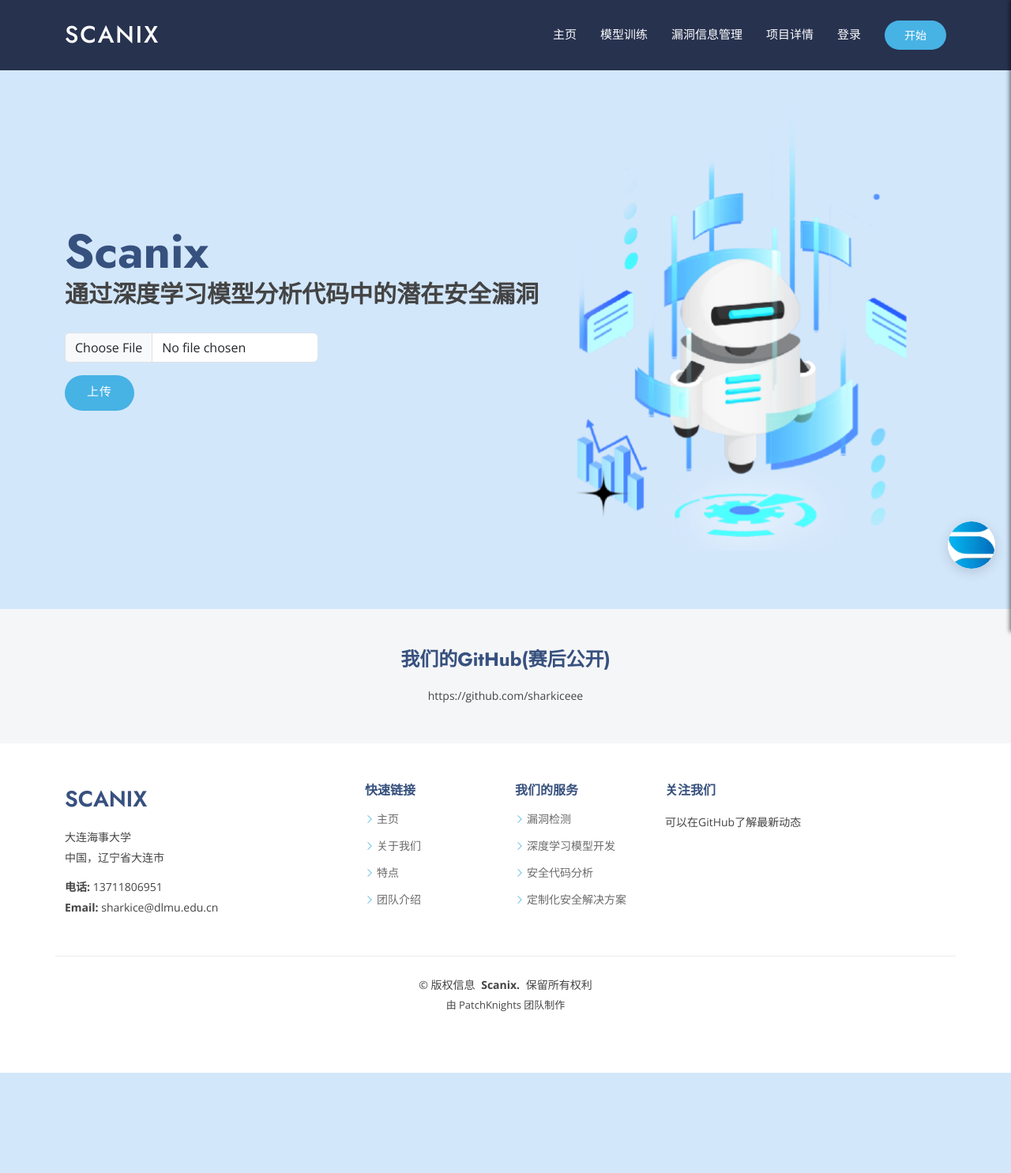
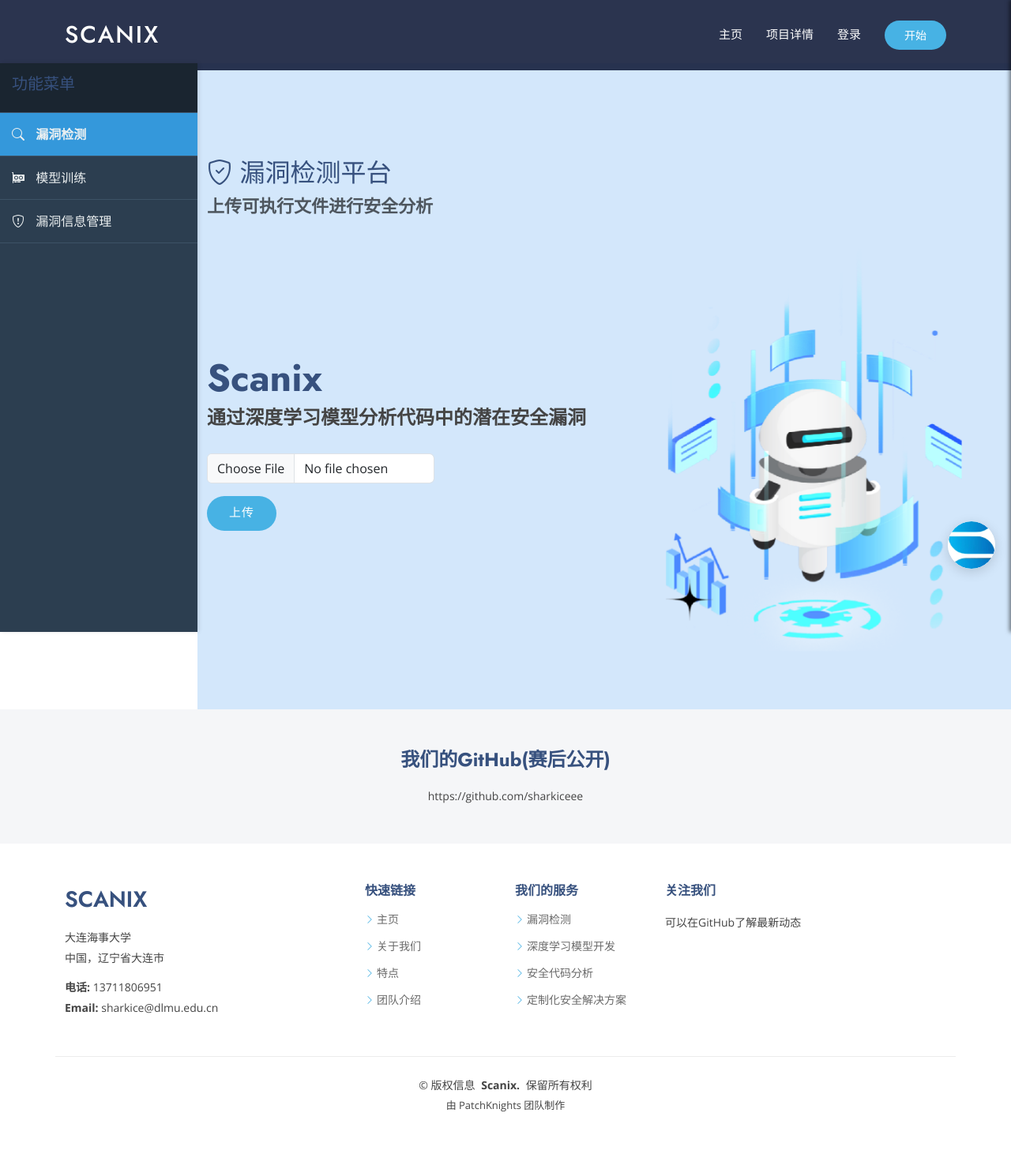
Before and after one commit to Mriris/DeepSeek_Detection, a Flask app: page /detective in a window 1280 px wide. Shown: the whole page at 79% size. Before the commit the page ends 1358 px from the top, so only its background shows below. Run offline with Flask 3, Linux system fonts and the light colour scheme; parts of the project's set-up code (start-up, migrations or seed data) failed here and were passed over; some libraries are stand-ins or nearby versions.

Commit message:
功能统合

```diff
--- a/templates/base.html
+++ b/templates/base.html
@@ -50,8 +50,6 @@
         <nav id="navmenu" class="navmenu">
             <ul>
                 <li><a href="/">主页</a></li> <!-- 首页 -->
-                <li><a href="/model_training">模型训练</a></li> <!-- 模型训练页面 -->
-                <li><a href="/vulnerability_management">漏洞信息管理</a></li> <!-- 漏洞信息管理页面 -->
                 <li><a href="/project-details">项目详情</a></li> <!-- 服务详情页面 -->
                 <li><a href="/login">登录</a></li>
             </ul>
@@ -60,10 +58,26 @@
         <a class="btn-getstarted" href="/detective">开始</a>
     </div>
 </header>
+
+<!-- 左侧侧边栏 (仅在特定页面显示) -->
+<div class="left-sidebar" id="leftSidebar">
+    <div class="sidebar-header">
+        <h5>功能菜单</h5>
+    </div>
+    <div class="sidebar-menu">
+        <ul>
+            <li><a href="/detective"><i class="bi bi-search"></i> 漏洞检测</a></li>
+            <li><a href="/model_training"><i class="bi bi-gpu-card"></i> 模型训练</a></li>
+            <li><a href="/vulnerability_management"><i class="bi bi-shield-exclamation"></i> 漏洞信息管理</a></li>
+        </ul>
+    </div>
+</div>
+
 <!-- Main Content -->
-<main class="main">
+<main class="main" id="mainContent">
     {% block content %}{% endblock %}
 </main>
+
 <!-- 侧边栏 -->
 <div class="sidebar" id="aiSidebar">
     <!-- 拖拽条 -->
@@ -81,6 +95,80 @@
 </button>
 
 <style>
+    /* 左侧侧边栏样式 */
+    .left-sidebar {
+        position: fixed;
+        left: -250px; /* 默认隐藏 */
+        top: 80px; /* 与顶部导航栏高度一致 */
+        width: 250px;
+        height: calc(100vh - 80px);
+        background-color: #2c3e50;
+        color: white;
+        box-shadow: 2px 0 5px rgba(0,0,0,0.1);
+        z-index: 999;
+        transition: left 0.3s ease;
+        overflow-y: auto;
+    }
+
+    /* 在需要显示侧边栏的页面上添加此类 */
+    body.show-left-sidebar .left-sidebar {
+        left: 0;
+    }
+
+    /* 在显示侧边栏时调整主内容区域 */
+    body.show-left-sidebar #mainContent {
+        margin-left: 250px;
+    }
+
+    .sidebar-header {
+        padding: 15px;
+        background-color: #1a2530;
+        border-bottom: 1px solid #3d5266;
+    }
+
+    .sidebar-menu ul {
+        list-style: none;
+        padding: 0;
+        margin: 0;
+    }
+
+    .sidebar-menu ul li {
+        border-bottom: 1px solid #3d5266;
+    }
+
+    .sidebar-menu ul li a {
+        display: block;
+        padding: 15px;
+        color: #ecf0f1;
+        text-decoration: none;
+        transition: background-color 0.3s;
+    }
+
+    .sidebar-menu ul li a:hover {
+        background-color: #34495e;
+    }
+
+    .sidebar-menu ul li a:active {
+        background-color: #34495e;
+    }
+
+    .sidebar-menu i {
+        margin-right: 10px;
+    }
+
+    /* 为主内容区域添加顶部边距，避免被导航栏遮挡 */
+    #mainContent {
+        transition: margin-left 0.3s ease;
+        padding-top: 80px; /* 添加与导航栏等高的顶部内边距 */
+    }
+
+    /* 为提示信息块添加样式 */
+    #mainContent .alert {
+        margin-top: 0;
+        margin-bottom: 20px;
+    }
+
+    /* 保持现有样式 */
     .toggle-btn:hover {
         transform: translateY(-3px);
         box-shadow: 0 6px 20px rgba(0, 123, 255, 0.3);
@@ -177,6 +265,29 @@
         observer.observe(sidebar, { attributes: true });
     });
 
+    // 检查当前页面是否需要显示左侧侧边栏
+    document.addEventListener('DOMContentLoaded', function() {
+        // 获取当前页面路径
+        const currentPath = window.location.pathname;
+
+        // 需要显示左侧侧边栏的页面列表
+        const sidebarPages = ['/detective', '/model_training', '/vulnerability_management'];
+
+        // 如果当前页面在列表中，显示左侧侧边栏
+        if (sidebarPages.includes(currentPath)) {
+            document.body.classList.add('show-left-sidebar');
+        }
+
+        // 根据当前页面高亮对应的菜单项
+        const menuItems = document.querySelectorAll('.sidebar-menu a');
+        menuItems.forEach(item => {
+            if (item.getAttribute('href') === currentPath) {
+                item.style.backgroundColor = '#3498db';
+                item.style.fontWeight = 'bold';
+            }
+        });
+    });
+
 </script>
 
 <!-- Footer -->
--- a/templates/detective.html
+++ b/templates/detective.html
@@ -4,11 +4,16 @@
 <!-- Hero Section -->
 <section id="hero" class="hero section dark-background">
     <div class="container">
+        <!-- 页面标题 -->
+        <div class="page-header mb-4">
+            <h2><i class="bi bi-shield-check"></i> 漏洞检测平台</h2>
+            <p class="text-muted">上传可执行文件进行安全分析</p>
+        </div>
         <div class="row gy-4">
             <!-- 左侧，上传文件和操作按钮 -->
             <div class="col-lg-7 order-2 order-lg-1 d-flex flex-column justify-content-center" data-aos="zoom-out">
-                <h1 style="font-size: 60px; color: #37517e">Scanix</h1>
-                <p style="font-size: 30px;; color: #444444">通过深度学习模型分析代码中的潜在安全漏洞</p>
+                <h1 style="font-size: 48px; color: #37517e">Scanix</h1>
+                <p style="font-size: 24px; color: #444444">通过深度学习模型分析代码中的潜在安全漏洞</p>
 
                 <!-- 文件上传表单 -->
                 <form action="/detect" method="POST" enctype="multipart/form-data" id="detect-form"
--- a/templates/model_training.html
+++ b/templates/model_training.html
@@ -5,9 +5,13 @@
 <title>模型训练</title>
 <section id="hero" class="hero section light-background" style="background-color: #d3e7fb">
     <div class="container">
+        <!-- 页面标题 -->
+        <div class="page-header mb-4">
+            <h2><i class="bi bi-gpu-card"></i> 模型训练平台</h2>
+            <p class="text-muted">训练和管理用于漏洞检测的深度学习模型</p>
+        </div>
         <div class="row gy-4">
             <div class="col-md-12 mb-4">
-                <h2><strong>模型训练平台</strong></h2>
                 <p>通过这个平台，您可以训练和管理用于漏洞检测的深度学习模型。</p>
             </div>
 
```
Also changed, not shown: templates/vulnerability_management.html (+5 -3 lines).
